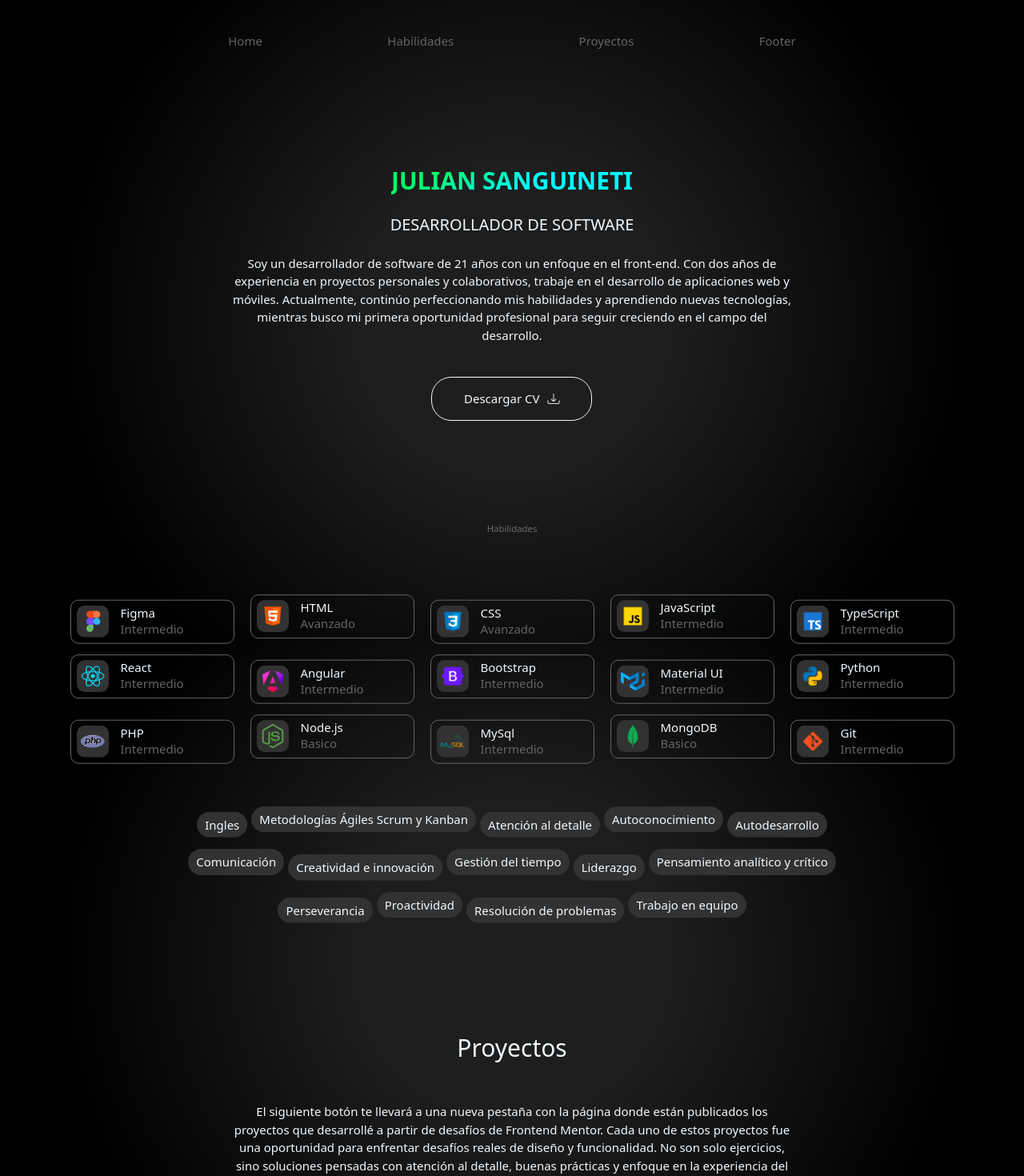
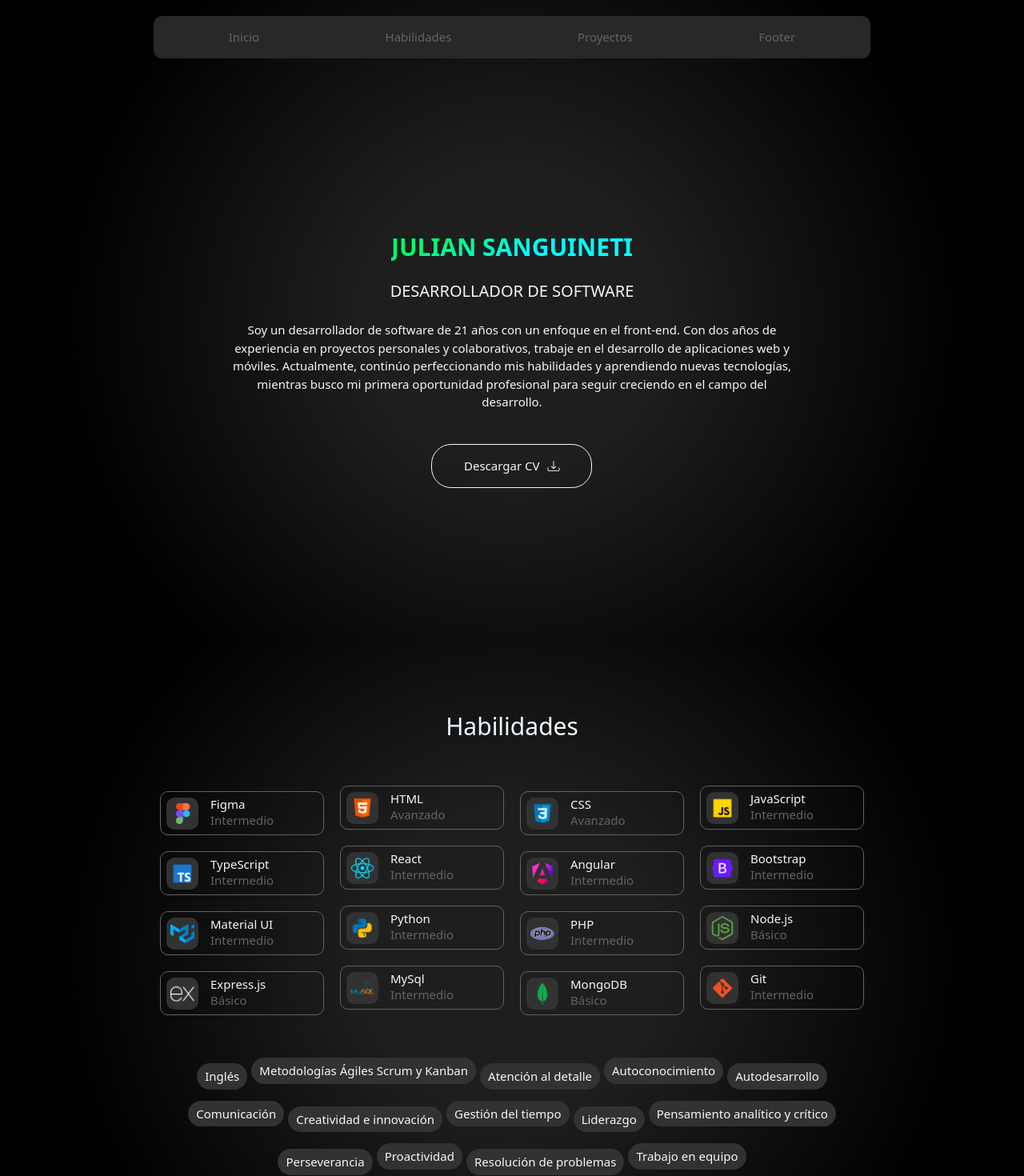
Before and after one commit to julisangui/mi-portafolio, a React (Vite) app: page / in a window 1280 px wide. Shown: the top 1470 px of the page at 80% size. Built offline with nearby package versions, Linux system fonts and the light colour scheme.

Commit message:
actualizaciones

```diff
--- a/package.json
+++ b/package.json
@@ -13,6 +13,7 @@
     "@emotion/react": "^11.14.0",
     "@emotion/styled": "^11.14.0",
     "bootstrap-icons": "^1.11.3",
+    "motion": "^12.11.3",
     "react": "^18.3.1",
     "react-dom": "^18.3.1",
     "react-router-dom": "^7.1.1"
--- a/src/components/Habilidades.jsx
+++ b/src/components/Habilidades.jsx
@@ -1,3 +1,5 @@
+import { motion } from "framer-motion";
+
 import Figma from "../assets/Figma.png";
 import HTML from "../assets/HTML.png";
 import CSS from "../assets/CSS.png";
@@ -10,155 +12,112 @@ import MaterialUI from "../assets/material-ui.svg";
 import Python from "../assets/Python.png";
 import PHP from "../assets/PHP.png";
 import NodeJs from "../assets/Node-js.svg";
+import Express from "../assets/Express-js.png";
 import MySql from "../assets/MySql.png";
 import MongoDB from "../assets/MongoDB.png";
 import Git from "../assets/Git.png";
 
+const habilidades = [
+  { nombre: "Figma", nivel: "Intermedio", icono: Figma },
+  { nombre: "HTML", nivel: "Avanzado", icono: HTML },
+  { nombre: "CSS", nivel: "Avanzado", icono: CSS },
+  { nombre: "JavaScript", nivel: "Intermedio", icono: JavaScript },
+  { nombre: "TypeScript", nivel: "Intermedio", icono: TypeScript },
+  { nombre: "React", nivel: "Intermedio", icono: ReactLogo },
+  { nombre: "Angular", nivel: "Intermedio", icono: Angular },
+  { nombre: "Bootstrap", nivel: "Intermedio", icono: Bootstrap },
+  { nombre: "Material UI", nivel: "Intermedio", icono: MaterialUI },
+  { nombre: "Python", nivel: "Intermedio", icono: Python },
+  { nombre: "PHP", nivel: "Intermedio", icono: PHP },
+  { nombre: "Node.js", nivel: "Básico", icono: NodeJs },
+  { nombre: "Express.js", nivel: "Básico", icono: Express },
+  { nombre: "MySql", nivel: "Intermedio", icono: MySql },
+  { nombre: "MongoDB", nivel: "Básico", icono: MongoDB },
+  { nombre: "Git", nivel: "Intermedio", icono: Git },
+];
+
+const container = {
+  hidden: {},
+  show: {
+    transition: {
+      staggerChildren: 0.25,
+    },
+  },
+};
+
+const item = {
+  hidden: { opacity: 0, y: -30 },
+  show: {
+    opacity: 1,
+    y: 0,
+    transition: {
+      duration: 0.8,
+      ease: "easeOut",
+    },
+  },
+};
+
 const Habilidades = () => {
   return (
-    <>
-      <h2 className="titulo-habilidades" id="Habilidades">
+    <div id="Habilidades">
+      <motion.h2
+        className="titulo-habilidades"
+        initial={{ opacity: 0, x: -100 }}
+        whileInView={{ opacity: 1, x: 0 }}
+        transition={{ duration: 2 }}
+        viewport={{ once: true, amount: 0.9 }}
+      >
         Habilidades
-      </h2>
-      <div className="habilidades">
-        <div className="tarjeta">
-          <img src={Figma} alt="Figma" className="icono" />
-          <div className="info-habilidad">
-            <h4>Figma</h4>
-            <p>Intermedio</p>
-          </div>
-        </div>
+      </motion.h2>
 
-        <div className="tarjeta">
-          <img src={HTML} alt="HTML" className="icono" />
-          <div className="info-habilidad">
-            <h4>HTML</h4>
-            <p>Avanzado</p>
-          </div>
-        </div>
+      <motion.div
+        className="contenedor-habilidades"
+        variants={container}
+        initial="hidden"
+        whileInView="show"
+        viewport={{ once: true, amount: 0.5 }}
+      >
+        {habilidades.map((habilidad) => (
+          <motion.div key={habilidad.nombre} className="tarjeta" variants={item}>
+            <img src={habilidad.icono} alt={habilidad.nombre} className="icono" />
+            <div className="info-habilidad">
+              <h4>{habilidad.nombre}</h4>
+              <p>{habilidad.nivel}</p>
+            </div>
+          </motion.div>
+        ))}
+      </motion.div>
 
-        <div className="tarjeta">
-          <img src={CSS} alt="CSS" className="icono" />
-          <div className="info-habilidad">
-            <h4>CSS</h4>
-            <p>Avanzado</p>
-          </div>
-        </div>
+      <motion.div
+        className="otras-habilidades"
+        variants={container}
+        initial="hidden"
+        whileInView="show"
+        viewport={{ once: true, amount: 0.7 }}
+        >
 
-        <div className="tarjeta">
-          <img src={JavaScript} alt="JavaScript" className="icono" />
-          <div className="info-habilidad">
-            <h4>JavaScript</h4>
-            <p>Intermedio</p>
-          </div>
-        </div>
-
-        <div className="tarjeta">
-          <img src={TypeScript} alt="TypeScript" className="icono" />
-          <div className="info-habilidad">
-            <h4>TypeScript</h4>
-            <p>Intermedio</p>
-          </div>
-        </div>
-
-        <div className="tarjeta">
-          <img src={ReactLogo} alt="React" className="icono" />
-          <div className="info-habilidad">
-            <h4>React</h4>
-            <p>Intermedio</p>
-          </div>
-        </div>
-
-        <div className="tarjeta">
-          <img src={Angular} alt="Angular" className="icono" />
-          <div className="info-habilidad">
-            <h4>Angular</h4>
-            <p>Intermedio</p>
-          </div>
-        </div>
-
-        <div className="tarjeta">
-          <img src={Bootstrap} alt="Bootstrap" className="icono" />
-          <div className="info-habilidad">
-            <h4>Bootstrap</h4>
-            <p>Intermedio</p>
-          </div>
-        </div>
-
-        <div className="tarjeta">
-          <img src={MaterialUI} alt="MaterialUI" className="icono" />
-          <div className="info-habilidad">
-            <h4>Material UI</h4>
-            <p>Intermedio</p>
-          </div>
-        </div>
-
-        <div className="tarjeta">
-          <img src={Python} alt="Python" className="icono" />
-          <div className="info-habilidad">
-            <h4>Python</h4>
-            <p>Intermedio</p>
-          </div>
-        </div>
-
-        <div className="tarjeta">
-          <img src={PHP} alt="PHP" className="icono" />
-          <div className="info-habilidad">
-            <h4>PHP</h4>
-            <p>Intermedio</p>
-          </div>
-        </div>
-
-        <div className="tarjeta">
-          <img src={NodeJs} alt="Node.js" className="icono" />
-          <div className="info-habilidad">
-            <h4>Node.js</h4>
-            <p>Basico</p>
-          </div>
-        </div>
-
-        <div className="tarjeta">
-          <img src={MySql} alt="MySql" className="icono" />
-          <div className="info-habilidad">
-            <h4>MySql</h4>
-            <p>Intermedio</p>
-          </div>
-        </div>
-
-        <div className="tarjeta">
-          <img src={MongoDB} alt="MongoDB" className="icono" />
-          <div className="info-habilidad">
-            <h4>MongoDB</h4>
-            <p>Basico</p>
-          </div>
-        </div>
-
-        <div className="tarjeta">
-          <img src={Git} alt="Git" className="icono" />
-          <div className="info-habilidad">
-            <h4>Git</h4>
-            <p>Intermedio</p>
-          </div>
-        </div>
-      </div>
-
-      <div className="otras-habilidades">
-        <p>Ingles</p>
-        <p>Metodologías Ágiles Scrum y Kanban</p>
-        <p>Atención al detalle</p>
-        <p>Autoconocimiento</p>
-        <p>Autodesarrollo</p>
-        <p>Comunicación</p>
-        <p>Creatividad e innovación</p>
-        <p>Gestión del tiempo</p>
-        <p>Liderazgo</p>
-        <p>Pensamiento analítico y crítico</p>
-        <p>Perseverancia</p>
-        <p>Proactividad</p>
-        <p>Resolución de problemas</p>
-        <p>Trabajo en equipo</p>
-      </div>
-    </>
+        {[
+          "Inglés",
+          "Metodologías Ágiles Scrum y Kanban",
+          "Atención al detalle",
+          "Autoconocimiento",
+          "Autodesarrollo",
+          "Comunicación",
+          "Creatividad e innovación",
+          "Gestión del tiempo",
+          "Liderazgo",
+          "Pensamiento analítico y crítico",
+          "Perseverancia",
+          "Proactividad",
+          "Resolución de problemas",
+          "Trabajo en equipo",
+        ].map((habilidadBlanda, index) => (
+          <motion.p key={index} variants={item}>
+            {habilidadBlanda}
+          </motion.p>
+        ))}
+      </motion.div>
+    </div>
   );
 };
 
--- a/src/components/Header.jsx
+++ b/src/components/Header.jsx
@@ -1,41 +1,52 @@
-import { useState } from "react";
+import { useState, useEffect } from "react";
 
 const Header = () => {
-  const [menuVisible, setMenuVisible] = useState(false);
 
-  const toggleMenu = () => {
-    setMenuVisible(!menuVisible);
+  // Estado para el menu hamburguesa
+
+  const [menuVisible, cambiarEstadoMenu] = useState(false); // El menu empieza invisible
+
+  const abrirCerrarMenu = () => {
+    cambiarEstadoMenu(!menuVisible); // Funcion para cambiar la barra de navegacion de visible a invisible, utilizado en los botones para abrir y cerrar el menu hamburguesa.
   };
 
-  const handleLinkClick = () => {
-    setMenuVisible(false);
+  const clickEnlace = () => {
+    cambiarEstadoMenu(false); // Cuando se clickea algun enlace de la barra de navegacion, se cambia el estado del menu hamburguesa para cerrarlo.
   };
+
+  // Estado para la barra de navegacion
+
+  const [navbarEstatico, navbarScroleado] = useState(false); // La barra de navegacion empieza normal (estatico sin el fondo).
+
+  useEffect(() => { const funcionScroll = () => {
+      if (window.scrollY > 10) { // Si el scroll de la ventana supera el valor impuesto (10), se activa el estado del navbar scroleado.
+        navbarScroleado(true);
+      } else {
+        navbarScroleado(false);
+      }
+    };
+
+    window.addEventListener("scroll", funcionScroll);
+
+    return () => window.removeEventListener("scroll", funcionScroll);
+  });
 
   return (
     <>
-      <button id="abrir" className="abrir-menu" onClick={toggleMenu}>
-        <i className="bi bi-list"></i>
-      </button>
+      <button id="abrir" className="abrir-menu" onClick={abrirCerrarMenu}><i className="bi bi-list"></i></button>
 
-      <nav
-        className={`barra-navegacion ${menuVisible ? "visible" : ""}`}
-        id="nav"
-      >
-        <button className="cerrar-menu" id="cerrar" onClick={toggleMenu}>
-          <i className="bi bi-x"></i>
-        </button>
-        <a href="#Home" className="menu" onClick={handleLinkClick}>
-          Home
-        </a>
-        <a href="#Habilidades" className="menu" onClick={handleLinkClick}>
-          Habilidades
-        </a>
-        <a href="#Proyectos" className="menu" onClick={handleLinkClick}>
-          Proyectos
-        </a>
-        <a href="#Footer" className="menu" onClick={handleLinkClick}>
-          Footer
-        </a>
+      {/* Se cargan los estados en el navbar */}
+
+      <nav className={`barra-navegacion
+        ${menuVisible ? "visible" : ""}
+        ${navbarEstatico ? "con-background" : "sin-background"}`
+        }>
+
+        <button className="cerrar-menu" id="cerrar" onClick={abrirCerrarMenu}><i className="bi bi-x"></i></button>
+        <a href="#Inicio" className="menu" onClick={clickEnlace}>Inicio</a>
+        <a href="#Habilidades" className="menu" onClick={clickEnlace}>Habilidades</a>
+        <a href="#Proyectos" className="menu" onClick={clickEnlace}>Proyectos</a>
+        <a href="#Footer" className="menu" onClick={clickEnlace}>Footer</a>
       </nav>
     </>
   );
--- a/src/components/Hero.jsx
+++ b/src/components/Hero.jsx
@@ -1,7 +1,7 @@
 const Hero = () => {
   return (
     <>
-      <div className="hero" id="Hero">
+      <div className="hero" id="Inicio">
         <h1 className="nombre">Julian Sanguineti</h1>
         <h3 className="cargo">Desarrollador de software</h3>
         <p className="presentacion">
--- a/src/components/Proyectos.jsx
+++ b/src/components/Proyectos.jsx
@@ -1,20 +1,51 @@
+import { motion } from "framer-motion";
+
 const Proyectos = () => {
   return (
-    <>
-      <h2 className="titulo-proyectos" id="Proyectos">Proyectos</h2>
-      <div>
-        <p className="presentacion-proyectos">
+    <div className="contenedor-proyectos">
+      <motion.h2
+        className="titulo-proyectos"
+        id="Proyectos"
+        initial={{ opacity: 0, x: -100 }}
+        whileInView={{ opacity: 1, x: 0 }}
+        transition={{ duration: 2 }}
+        viewport={{ once: true, amount: 0.8 }}
+      >
+        Proyectos
+      </motion.h2>
+
+
+      <motion.p
+        className="presentacion-proyectos"
+        initial={{ opacity: 0, x: 100 }}
+        whileInView={{ opacity: 1, x: 0 }}
+        transition={{ duration: 2 }}
+        viewport={{ once: true, amount: 0.9 }}
+      >
         El siguiente botón te llevará a una nueva pestaña con la página donde están publicados los proyectos
         que desarrollé a partir de desafíos de Frontend Mentor. Cada uno de estos proyectos fue una oportunidad
         para enfrentar desafíos reales de diseño y funcionalidad. No son solo ejercicios, sino soluciones pensadas
         con atención al detalle, buenas prácticas y enfoque en la experiencia del usuario. Reflejan mi forma
         de aprender: construyendo, equivocándome y mejorando en cada iteración.
-        </p>
-        <button className="boton-pagina-proyectos">
-          <a href="https://julisangui.github.io/pagina-principal-de-proyectos/" target="_blank">¡ver proyectos!</a>
-        </button>
+      </motion.p>
+
+      <motion.button
+        className="boton-pagina-proyectos"
+        initial={{ opacity: 0, scale: 0 }}
+        whileInView={{ opacity: 1, scale: 1 }}
+        transition={{ duration: 1, ease: "easeOut" }}
+        viewport={{ once: true, amount: 0.9 }}
+      >
+        <a
+          href="https://julisangui.github.io/pagina-principal-de-proyectos/"
+          target="_blank"
+          rel="noopener noreferrer"
+        >
+          ¡ver proyectos!
+        </a>
+      </motion.button>
+
     </div>
-    </>
   );
 };
 
--- a/src/styles/Habilidades.css
+++ b/src/styles/Habilidades.css
@@ -1,21 +1,20 @@
 .titulo-habilidades {
     color: aliceblue;
     text-align: center;
-    padding-top: 1.5625rem;
-    margin-top: 6.25rem;
-    margin-bottom: 3.75rem;
+    padding-top: 90px;
+    margin-bottom: 60px;
     font-size: 1.875rem;
     font-weight: 100;
-    animation: change linear forwards;
-    animation-timeline: view(block 50% auto);
 }
 
-.habilidades {
+.contenedor-habilidades {
     display: flex;
     justify-content: center;
+    margin: 0 auto;
     flex-wrap: wrap;
-    gap: 1.25rem;
-    margin-bottom: 3.75rem;
+    gap: 20px;
+    margin-bottom: 60px;
+    width: 70%;
 }
 
 .tarjeta {
@@ -78,7 +77,7 @@
 
 @keyframes floatInfinite {
     0% {
-        transform: translateY(5);
+        transform: translateY(5px);
     }
 
     25% {
@@ -90,15 +89,15 @@
     }
 
     100% {
-        transform: translateY(-5);
+        transform: translateY(-5px);
     }
 }
 
-.habilidades .tarjeta:nth-child(odd) {
+.contenedor-habilidades .tarjeta:nth-child(odd) {
     animation: floatInfinite 10s ease-in-out infinite;
 }
 
-.habilidades .tarjeta:nth-child(even) {
+.contenedor-habilidades .tarjeta:nth-child(even) {
     animation: floatInfinite 5s ease-in-out infinite;
 }
 
--- a/src/styles/Header.css
+++ b/src/styles/Header.css
@@ -1,10 +1,20 @@
 .barra-navegacion {
     display: flex;
+    justify-content: center;
+    align-items: center;
+    text-align: center;
+    border-radius: 10px;
+    padding: 15px;
+    margin-top: 35px;
+    width: 70%;
     margin: 0 auto;
-    padding: 0.9375rem;
-    margin-top: 1.5625rem;
-    width: 70%;
     opacity: 0;
+    position: fixed;
+    top: 20px;
+    left: 0;
+    right: 0;
+    z-index: 100;
+    transition: background-color 0.5s;
     animation: fadeIn 1s ease-in-out forwards;
 }
 
@@ -26,10 +36,21 @@
     display: none;
     font-size: 1.875rem;
     font-weight: lighter;
-    color: white;
+    color: aliceblue;
     background: none;
     border: none;
     cursor: pointer;
+}
+
+@media (min-width: 501px) {
+  .barra-navegacion.sin-background {
+    background-color: transparent;
+  }
+
+  .barra-navegacion.con-background {
+    background-color: rgb(40, 40, 40);
+    color: aliceblue;
+  }
 }
 
 @media (max-width: 500px) {
@@ -39,11 +60,16 @@
         margin-top: 3.125rem;
     }
 
+    .bi-list::before {
+        background-color: rgb(40, 40, 40);
+        padding: 15px;
+        border-radius: 50%;
+    }
 
     .abrir-menu {
         display: block;
         margin: 0 auto;
-        z-index: 100;
+        z-index: 5;
         opacity: 0;
         animation: fadeIn 1s ease-in-out forwards;
     }
@@ -51,40 +77,50 @@
     .cerrar-menu {
         display: block;
         position: absolute;
-        top: 1rem;
-        right: 1rem;
-        z-index: 100;
+        top: 15px;
+        right: 15px;
+        z-index: 2;
     }
 
     .barra-navegacion {
-        background-color: rgb(25, 25, 25);
+        background-color: rgb(40, 40, 40);
         position: fixed;
         top: 0;
         right: 0;
         bottom: 0;
+        left: 0;
         width: 100%;
-        margin-top: 0px;
+        height: 100vh;
+        border-radius: 0;
         flex-direction: column;
-        align-items: start;
+        align-items: flex-start;
         justify-content: center;
-        padding: 2rem;
-        gap: 1.5rem;
+        padding: 30px;
+        gap: 25px;
+        transform: translateX(100%);
+        transition: transform 0.5s ease;
         opacity: 1;
-        transform: translateX(100%);
-        transition: opacity 0.5s ease, visibility 0.5s ease, transform 0.5s ease;
-        z-index: 100;
     }
 
     .barra-navegacion.visible {
-        opacity: 1;
-        background-color: rgb(25, 25, 25);
         transform: translateX(0);
-        z-index: 100;
+    }
+
+    .cerrar-menu {
+        position: absolute;
+        top: 15px;
+        right: 15px;
+        z-index: 3;
+        background: none;
+        border: none;
+        font-size: 1.875rem;
+        color: aliceblue;
+        cursor: pointer;
     }
 
     .menu {
-        font-size: .9375rem;
-        color: #f5f5f5;
+        font-size: 1.25rem;
+        color: aliceblue;
     }
 
     .menu:hover {
--- a/src/styles/Hero.css
+++ b/src/styles/Hero.css
@@ -1,12 +1,15 @@
 .hero {
     display: flex;
     flex-direction: column;
+    justify-content: center;
     align-items: center;
     margin: 0 auto;
-    margin-top: 130px;
-    gap: 1.5625rem;
-    color: aliceblue;
+    padding-top: 100px;
+    gap: 25px;
+    color: #f0f8ff;
     text-align: center;
+    min-height: 100vh;
+    height: auto;
 }
 
 .nombre {
@@ -76,9 +79,10 @@
     margin-left: 10px;
 }
 
-@media (max-width: 400px) {
+@media (max-width: 500px) {
+
     .hero {
-        margin-top: 6.25rem;
+        padding-top: 0;
     }
 
     .nombre {
@@ -88,4 +92,8 @@
     .cargo {
         font-size: .9375rem;
     }
+
+    .presentacion {
+        width: 90%;
+    }
 }
--- a/src/styles/Proyectos.css
+++ b/src/styles/Proyectos.css
@@ -1,13 +1,17 @@
+.contenedor-proyectos {
+    display: flex;
+    flex-direction: column;
+    justify-content: center;
+    height: 100vh;
+}
+
 .titulo-proyectos {
     color: aliceblue;
     text-align: center;
-    padding-top: 1.5625rem;
-    margin-top: 6.25rem;
-    margin-bottom: 3.125rem;
+    padding-top: 150px;
+    margin-bottom: 50px;
     font-size: 1.875rem;
     font-weight: lighter;
-    animation: change linear forwards;
-    animation-timeline: view(block 85% auto);
 }
 
 .presentacion-proyectos {
@@ -18,8 +22,6 @@
     width: 55%;
     margin: 0 auto;
     margin-bottom: 50px;
-    animation: change linear forwards;
-    animation-timeline: view(block 85% auto);
 }
 
 .boton-pagina-proyectos {
@@ -32,8 +34,6 @@
     margin: 0 auto;
     cursor: pointer;
     transition: .3s;
-    animation: change linear forwards;
-    animation-timeline: view(block 85% auto);
 }
 
 .boton-pagina-proyectos a {
```
Also changed, not shown: src/components/Footer.jsx (+2 -6 lines), src/assets/express-js.png (added), 1 other file (tests, documents, lock files or other folders). Lines whose indentation alone changed are shown as unchanged.
